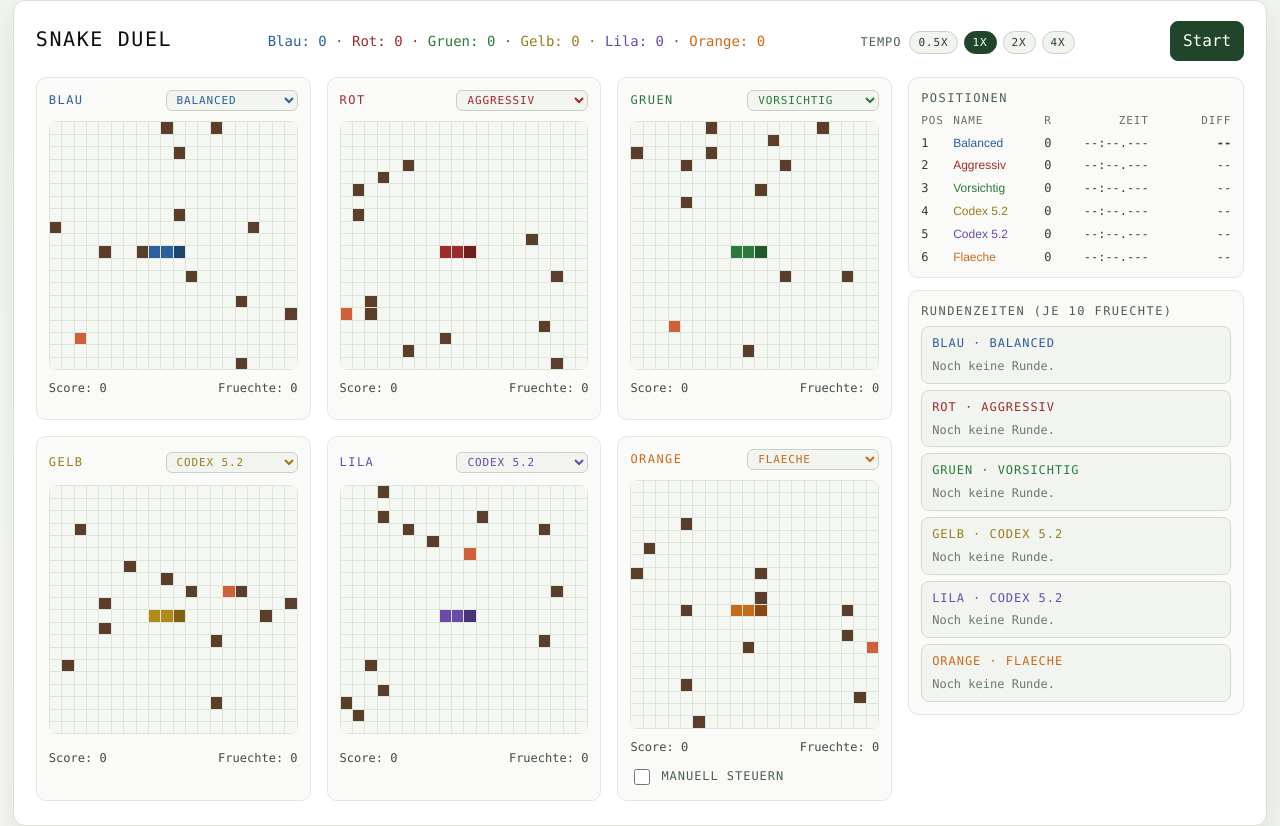
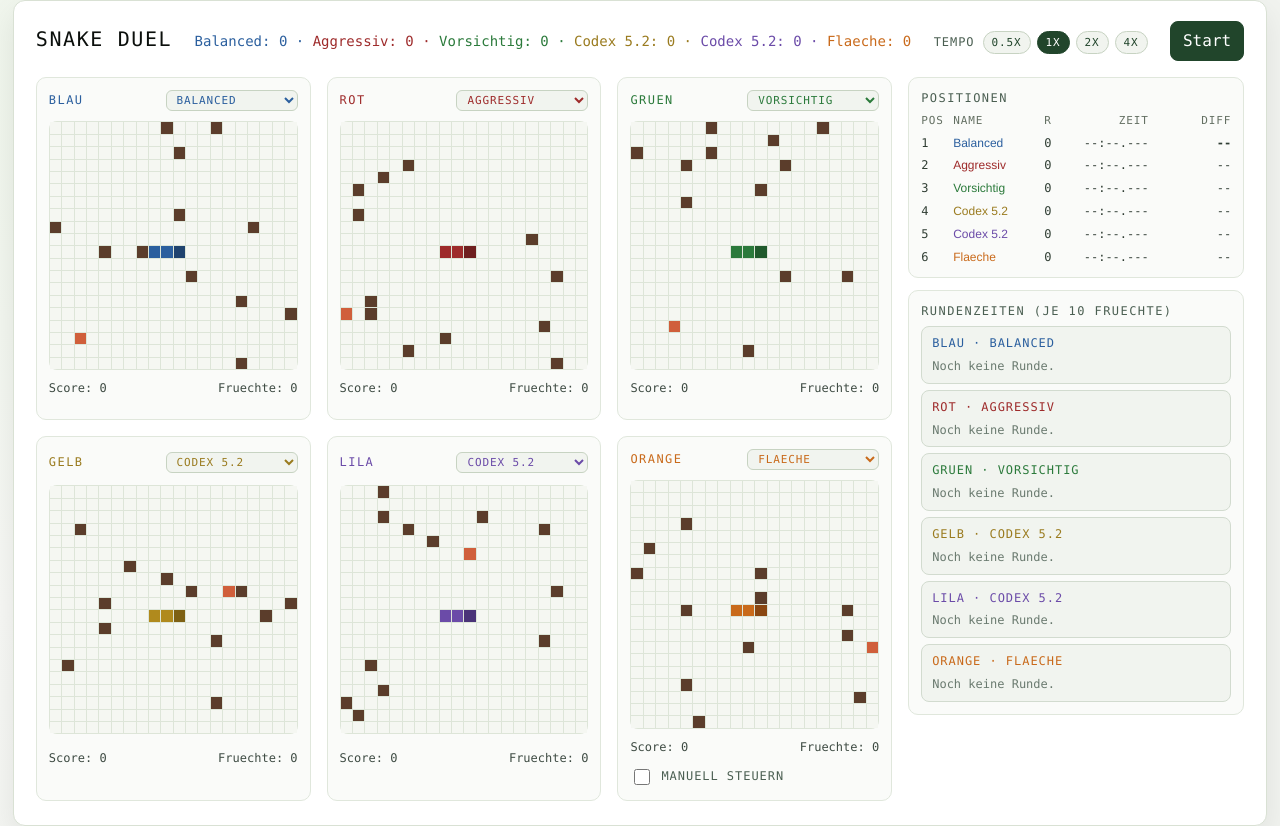
Before and after one commit to fuchs-alexander/gamex, a React (Vite) app: page / in a window 1280 px wide. Built offline with nearby package versions, Linux system fonts and the light colour scheme; the HTML template or start-up script is replaced by a standard one.

Commit message:
Refine scoring and header display

```diff
--- a/src/App.tsx
+++ b/src/App.tsx
@@ -440,6 +440,23 @@ export default function App() {
           return next;
         });
 
+        for (const playerId of PLAYER_IDS) {
+          if (nextState[playerId].fruitsEaten > current[playerId].fruitsEaten) {
+            const lastEat = lastEatTimes[playerId] ?? now;
+            const elapsed = Math.max(0, now - lastEat);
+            const maxPoints = 30;
+            const tau = 7000;
+            const points = Math.max(
+              1,
+              Math.round(maxPoints * Math.exp(-elapsed / tau))
+            );
+            nextState[playerId] = {
+              ...nextState[playerId],
+              score: current[playerId].score + points
+            };
+          }
+        }
+
         setLapTimes((prev) => {
           let changed = false;
           const next = { ...prev };
@@ -547,12 +564,15 @@ export default function App() {
       <div className="header">
         <div className="title">Snake Duel</div>
         <div className="score">
-          {PLAYERS.map((player, index) => (
-            <span key={player.id} className={`score-item ${player.colorClass}`}>
-              {player.label}: {match[player.id].score}
-              {index < PLAYERS.length - 1 ? " · " : ""}
-            </span>
-          ))}
+          {[...PLAYERS]
+            .sort((a, b) => match[b.id].score - match[a.id].score)
+            .map((player, index) => (
+              <span key={player.id} className={`score-item ${player.colorClass}`}>
+                {STRATEGY_LABELS[strategies[player.id] ?? player.defaultStrategy]}:{" "}
+                {match[player.id].score}
+                {index < PLAYERS.length - 1 ? " · " : ""}
+              </span>
+            ))}
         </div>
         <div className="speed-control" role="group" aria-label="Tempo">
           <span>Tempo</span>
```
